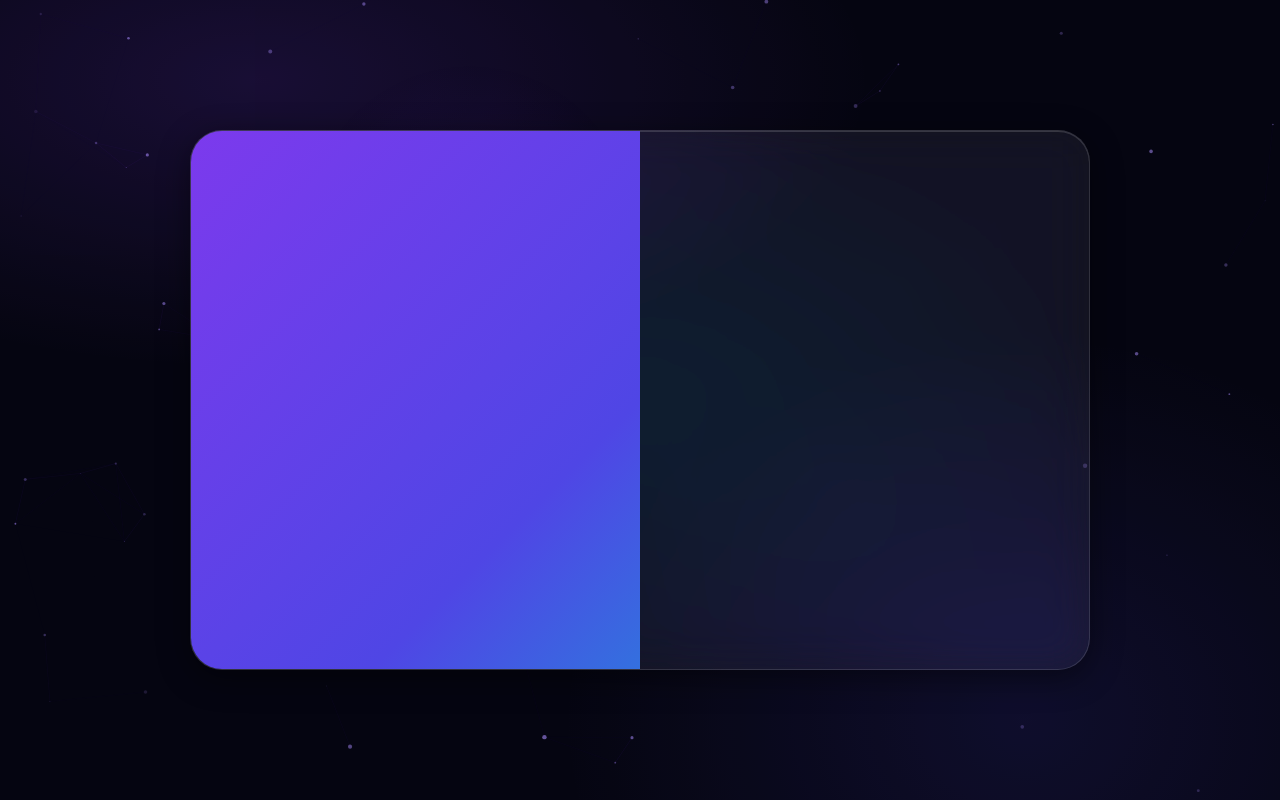
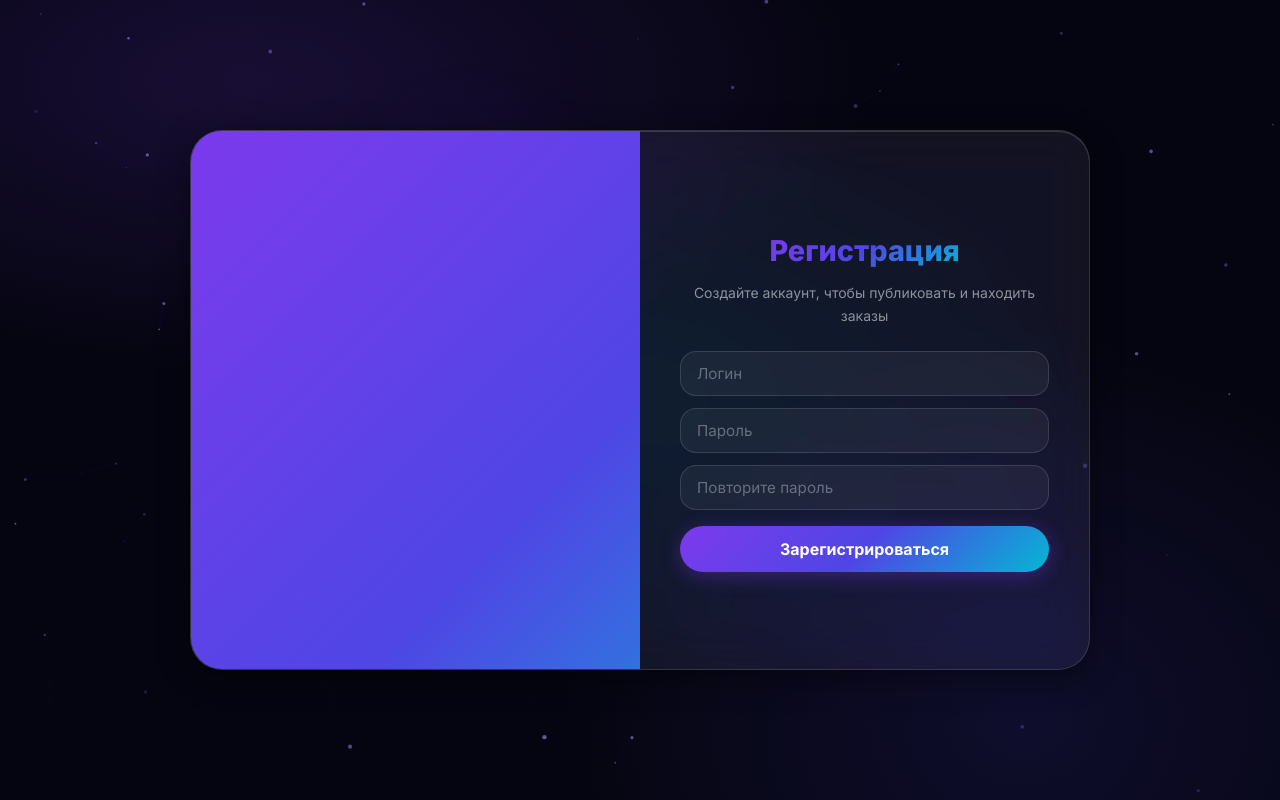
Before and after one commit to LALASTRRRRR22/Website-2, a PHP site: page /register.php in a window 1280 px wide. Run offline with PHP 8.4, Linux system fonts and the light colour scheme; a stand-in replaces the project's code that opens the database connection.

Commit message:
Fix auth split-panel: register form now renders in right half
The sign-up form was being set to translateX(0) in right-panel-active,
placing it in the left half — directly behind the overlay (z-index 100),
making it invisible. Fix: keep sign-up form at translateX(100%) when active
so it occupies the right half while the overlay covers the left half.

https://claude.ai/code/session_015uSz2wx5ojpfoPRwuaXyXb

```diff
--- a/css/style.css
+++ b/css/style.css
@@ -701,10 +701,10 @@ select.steam-input option:checked {
 .auth-form p { font-size: 0.875rem; color: var(--text-muted); text-align: center; margin-bottom: 24px; }
 
 .auth-form-sign-in { left: 0; z-index: 2; opacity: 1; transform: translateX(0); }
-.auth-form-sign-up { left: 0; z-index: 1; opacity: 0; transform: translateX(100%); pointer-events: none; }
+.auth-form-sign-up { left: 0; z-index: 2; opacity: 0; transform: translateX(110%); pointer-events: none; }
 
-.auth-container.right-panel-active .auth-form-sign-in { opacity: 0; transform: translateX(-100%); z-index: 1; pointer-events: none; }
-.auth-container.right-panel-active .auth-form-sign-up { opacity: 1; transform: translateX(0); z-index: 5; pointer-events: all; }
+.auth-container.right-panel-active .auth-form-sign-in { opacity: 0; transform: translateX(-10%); z-index: 1; pointer-events: none; }
+.auth-container.right-panel-active .auth-form-sign-up { opacity: 1; transform: translateX(100%); z-index: 2; pointer-events: all; }
 
 .auth-input {
     width: 100%;
```
